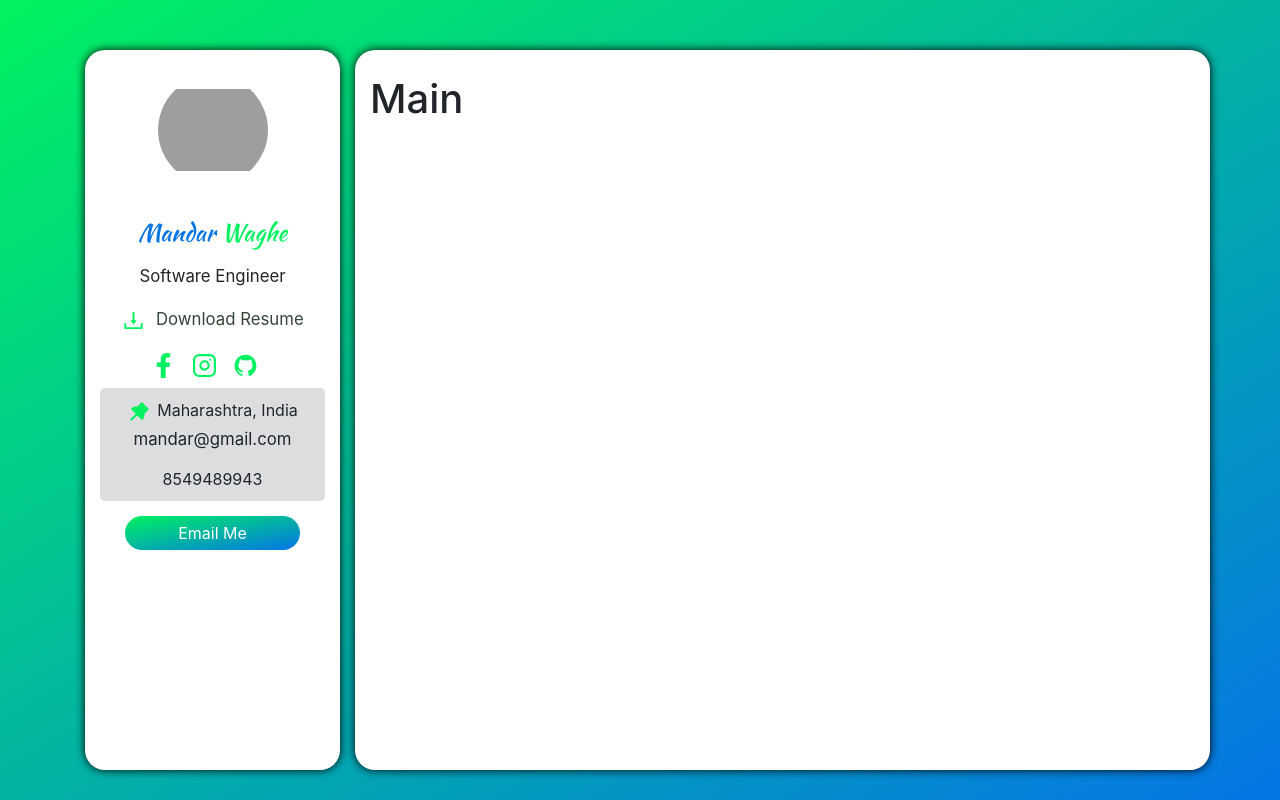
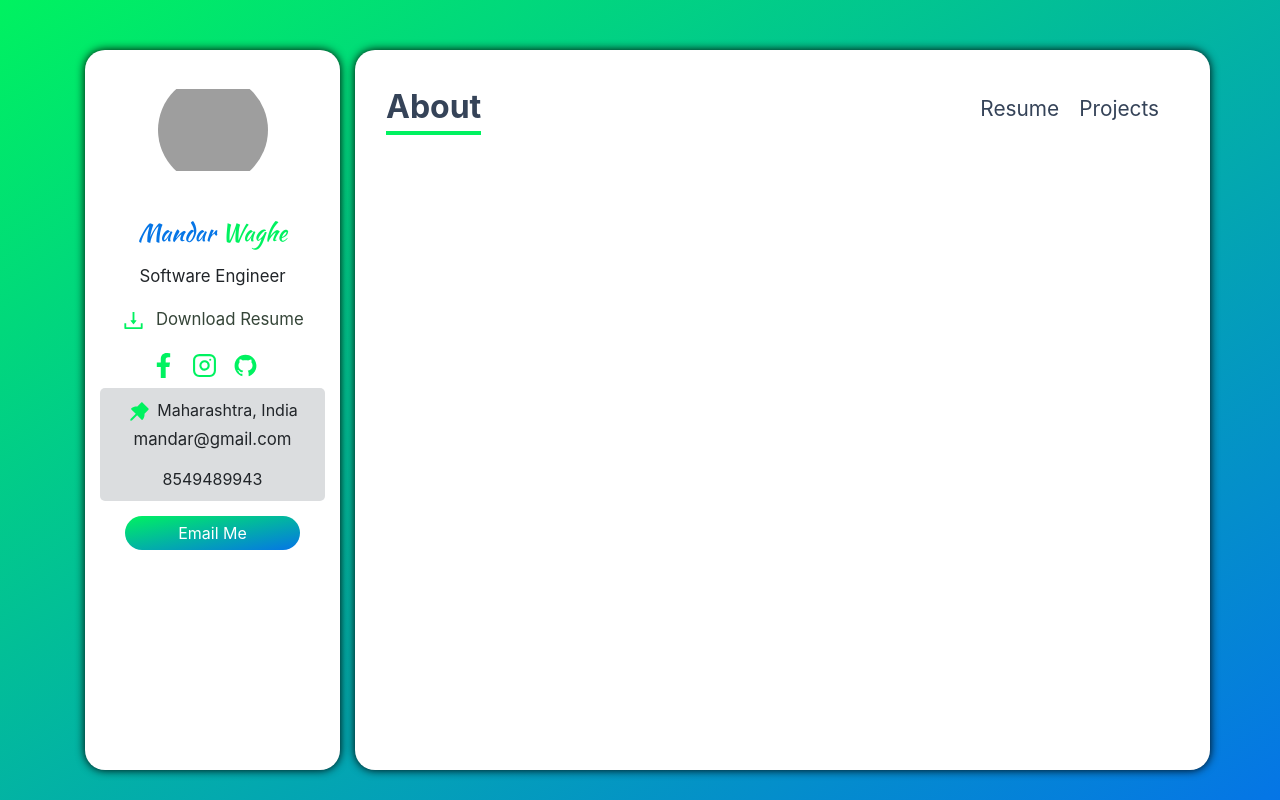
Before and after one commit to mvcman/React-Portfolio-Website, a React (Create React App) app: page / in a window 1280 px wide. Built offline with nearby package versions, Linux system fonts and the light colour scheme; grey boxes are pictures that could not be loaded.

Commit message:
Added navbar

```diff
--- a/src/App.js
+++ b/src/App.js
@@ -1,6 +1,7 @@
 import React from "react";
 import Sidebar from "./components/Sidebar";
 import Main from "./components/Main";
+import Navbar from "./components/Navbar";
 
 function App() {
   return (
@@ -11,7 +12,7 @@ function App() {
             <Sidebar />
           </div>
           <div className="col-lg-9 app__main-content">
-            <Main />
+            <Navbar />
           </div>
         </div>
       </div>
--- /dev/null
+++ b/src/components/Navbar.js
@@ -0,0 +1,30 @@
+import React, { useState } from "react";
+
+const Navbar = () => {
+  const [active, setActive] = useState("About");
+  return (
+    <div className="navbar">
+      <div className="navbar__active">{active}</div>
+      <div className="navbar__items">
+        {active !== "About" && (
+          <div className="navbar__item" onClick={() => setActive("About")}>
+            About
+          </div>
+        )}
+
+        {active !== "Resume" && (
+          <div className="navbar__item" onClick={() => setActive("Resume")}>
+            Resume
+          </div>
+        )}
+        {active !== "Projects" && (
+          <div className="navbar__item" onClick={() => setActive("Projects")}>
+            Projects
+          </div>
+        )}
+      </div>
+    </div>
+  );
+};
+
+export default Navbar;
--- a/src/components/Sidebar.js
+++ b/src/components/Sidebar.js
@@ -5,8 +5,12 @@ import { FiInstagram } from "react-icons/fi";
 import { AiFillPushpin } from "react-icons/ai";
 // import { FaAward } from "react-icons/fa";
 import { AiOutlineDownload } from "react-icons/ai";
+import file from "../assets/IAM-AWS.pdf";
 
 const Sidebar = () => {
+  const handleEmailme = () => {
+    window.open("mailto:mandar.waghe@udgama.com");
+  };
   return (
     <div className="sidebar">
       <img
@@ -18,7 +22,7 @@ const Sidebar = () => {
         Mandar <span>Waghe</span>
       </div>
       <div className="sidebar__item sidebar_title">Software Engineer</div>
-      <a href="" className="link">
+      <a href={file} download="resume.pdf" className="link">
         <div className="sidebar__item">
           <AiOutlineDownload className="sidebar__icon" /> Download Resume
         </div>
@@ -42,7 +46,9 @@ const Sidebar = () => {
         <div className="sidebar__item">mandar@gmail.com</div>
         <div className="sidebar_item">8549489943</div>
       </div>
-      <div className="sidebar__email">Email Me</div>
+      <div className="sidebar__email" onClick={handleEmailme}>
+        Email Me
+      </div>
     </div>
   );
 };
--- a/src/index.css
+++ b/src/index.css
@@ -35,6 +35,8 @@ code {
 .row {
   height: 90vh;
 }
+
+/* sidebar */
 .sidebar {
   background-color: #fff;
   height: 100%;
@@ -121,6 +123,42 @@ code {
   color: #000;
 }
 
+/* Navbar */
+
+.navbar {
+  display: flex;
+  justify-content: space-between;
+  align-items: center;
+  /* background-color: #354538; */
+}
+
+.navbar__active {
+  font-size: 2rem;
+  font-weight: 700;
+  color: #354358;
+  border-bottom: 4px solid #00f260;
+}
+
+.navbar__items {
+  display: flex;
+  flex-direction: row;
+}
+
+.navbar__item {
+  margin-right: 20px;
+  text-decoration: none;
+  color: #354358;
+  font-size: 1.3rem;
+  cursor: pointer;
+}
+.navbar__item:hover {
+  color: #00f260;
+  background: -webkit-linear-gradient(#00f260, #0575e6);
+  background-clip: text;
+  -webkit-background-clip: text;
+  cursor: pointer;
+}
+
 @media screen and (max-width: 768px) {
   .app__sidebar {
     margin-bottom: 20px;
```
Also changed, not shown: 2 other files (tests, documents, lock files or other folders).
